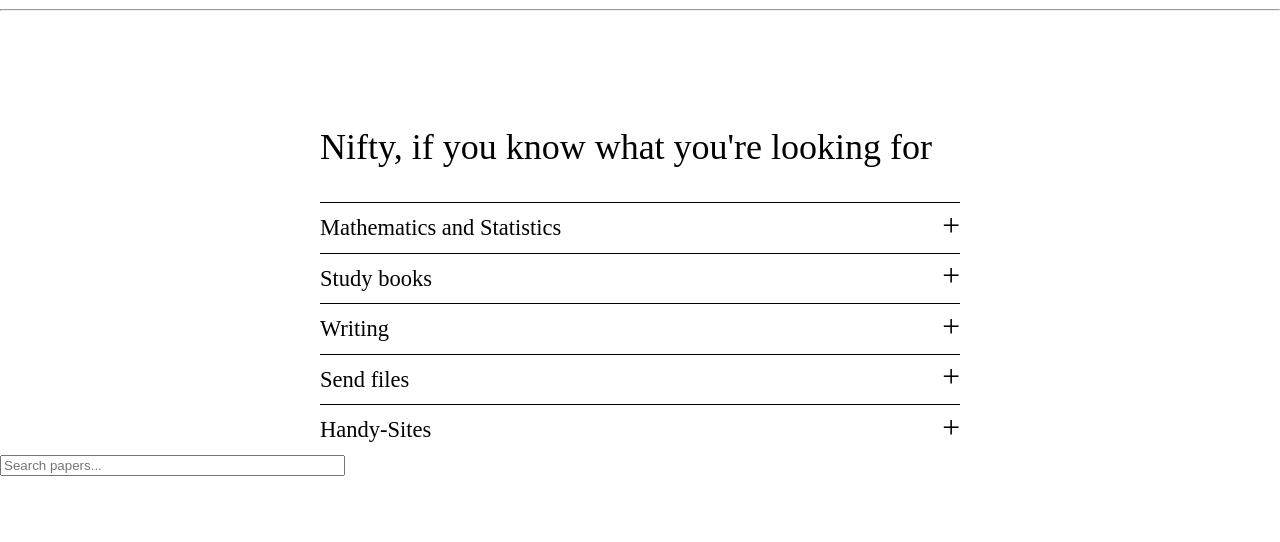
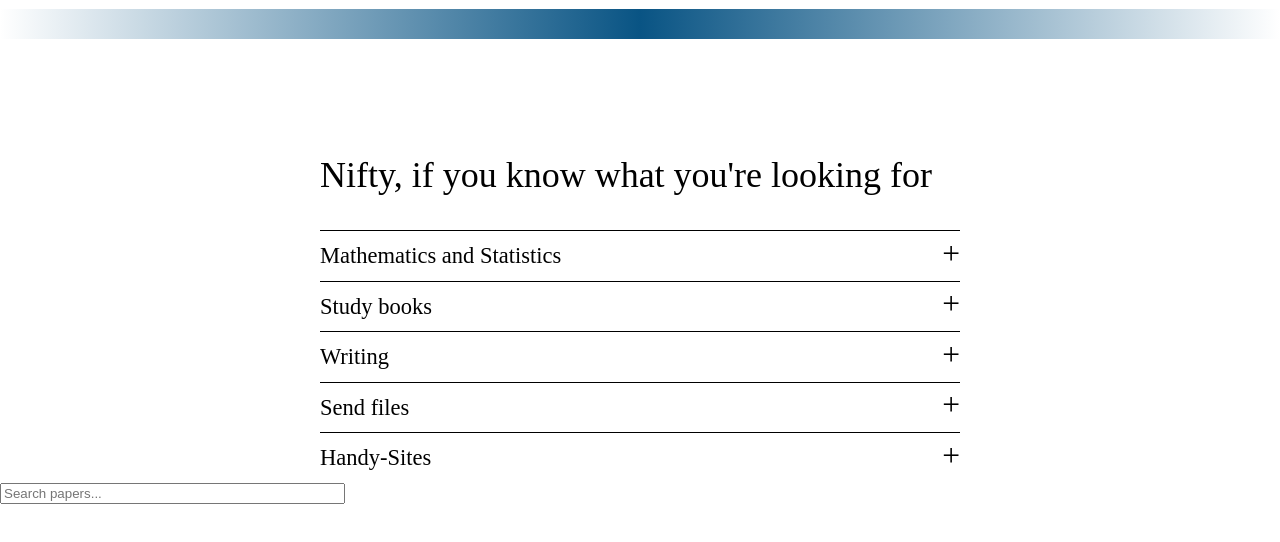
Before and after one commit to JohnQuentin/JohnQuentin.github.io, a plain HTML site: page index.html in a window 1280 px wide. Drawn offline with Linux system fonts and the light colour scheme.

Commit message:
Update style.css

```diff
--- a/style.css
+++ b/style.css
@@ -21,7 +21,7 @@ h1 {
   font-size: 2rem;
   font-weight: 500;
 }
-hr2 {
+.hr2 {
   border: 0;
   height: 30px;
   background-image: linear-gradient(to right, rgba(0, 0, 0, 0), rgba(9, 84, 132), rgba(0, 0, 0, 0));
```
